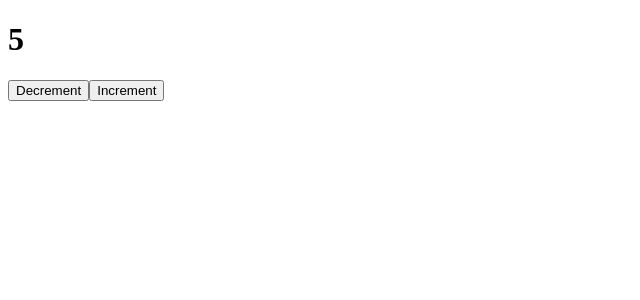
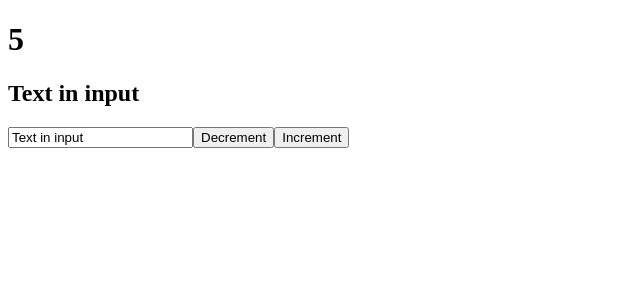
Before and after one commit to OollNalivai/react-js-uibitv-fundamental-2023, a React (Create React App) app: page / in a window 1280 px wide. Shown: the top 300 px of the page, without its empty margins (0-640 px from the left). Built offline with nearby package versions, Linux system fonts and the light colour scheme.

Commit message:
fetch: try two-way binding react

```diff
--- a/src/App.js
+++ b/src/App.js
@@ -2,6 +2,7 @@ import React, {useState} from 'react';
 
 function App() {
     let [likes, setLikes] = useState(5)
+    const [value, setValue] = useState('Text in input')
 
     function increment () {
         setLikes(likes + 1);
@@ -13,6 +14,8 @@ function App() {
     return (
         <div className="App">
             <h1>{likes}</h1>
+            <h2>{value}</h2>
+            <input type="text" onChange={event => setValue(event.target.value)} value={value}/>
             <button onClick={decrement}>Decrement</button>
             <button onClick={increment}>Increment</button>
         </div>
```
